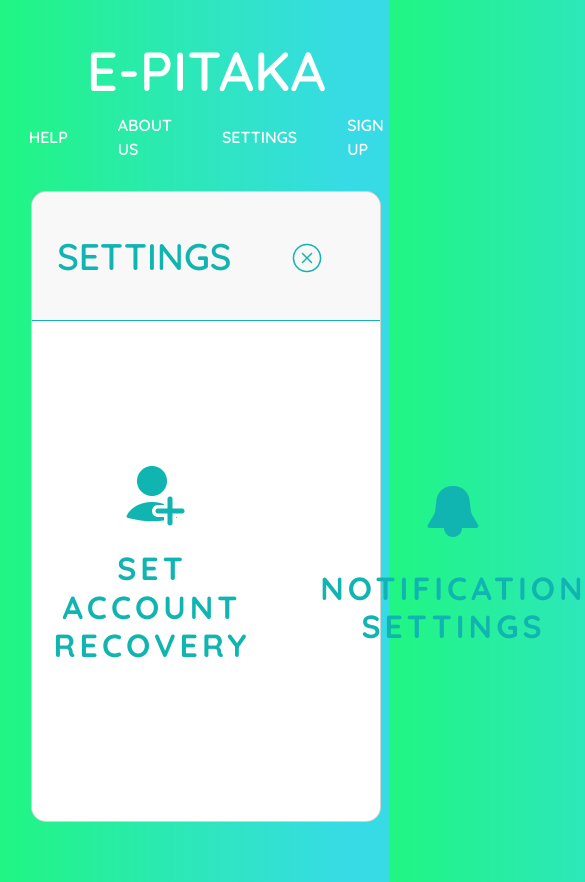
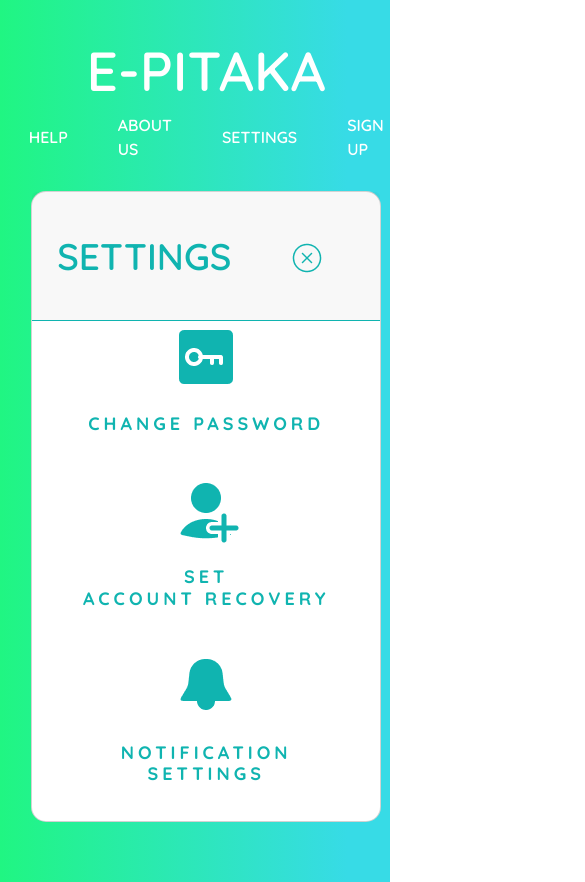
Before and after one commit to NotRelix/e-pitaka, a React (Vite) app in the folder client/: page /e-pitaka/settings in a window 390 px wide. Shown: the whole page, 585 px wide, since content can reach past the window. Built offline with nearby package versions, Linux system fonts and the light colour scheme; a web font is replaced by a local one.

Commit message:
fix: settings page responsiveness

```diff
--- a/client/src/pages/Settings.jsx
+++ b/client/src/pages/Settings.jsx
@@ -2,6 +2,9 @@ import React from "react";
 import { Link, useNavigate } from "react-router-dom";
 import "../styles/Settings.css";
 import closeButton from "../assets/close_ring_light.png";
+import password from "../assets/Key_alt.png"
+import recovery from "../assets/User_fill.png"
+import notification from "../assets/Bell_pin.png"
 
 function Settings() {
   const navigate = useNavigate();
@@ -24,15 +27,15 @@ function Settings() {
         </div>
         <div className="settings-body">
           <Link onClick="" className="setting-option">
-            <img src="../src/assets/Key_alt.png" alt="Change Password" />
+            <img src={password} alt="Change Password" />
             <h4>CHANGE PASSWORD</h4>
           </Link>
           <Link onClick="" className="setting-option">
-            <img src="../src/assets/User_fill.png" alt="Account Recovery" />
+            <img src={recovery} alt="Account Recovery" />
             <h4>SET <br/> ACCOUNT RECOVERY</h4>
           </Link>
           <Link onClick="" className="setting-option">
-            <img src="../src/assets/Bell_pin.png" alt="Notification Settings" />
+            <img src={notification} alt="Notification Settings" />
             <h4>NOTIFICATION <br/> SETTINGS</h4>
           </Link>
         </div>
--- a/client/src/styles/Settings.css
+++ b/client/src/styles/Settings.css
@@ -16,18 +16,30 @@
     align-items: center;
     justify-content: center;
     height: 500px;
+    flex-wrap: wrap;
   }
 
   .setting-option {
     display: inline-block;
     text-align: center;
-    margin-right: 50px;
+    margin-right: 20px;
+    margin-bottom: 20px;
   }
 
   .settings-body h4{
     margin: 20px 10px;
     font-weight: 800;
-    font-size: 32px;
+    font-size: 24px;
     letter-spacing: 4px;
     color: #10b4b0;
   }
+
+  @media only screen and (max-width: 768px) {
+    .setting-option {
+      margin-right: 0;
+    }
+
+    .settings-body h4 {
+      font-size: 18px;
+    }
+  }
```
